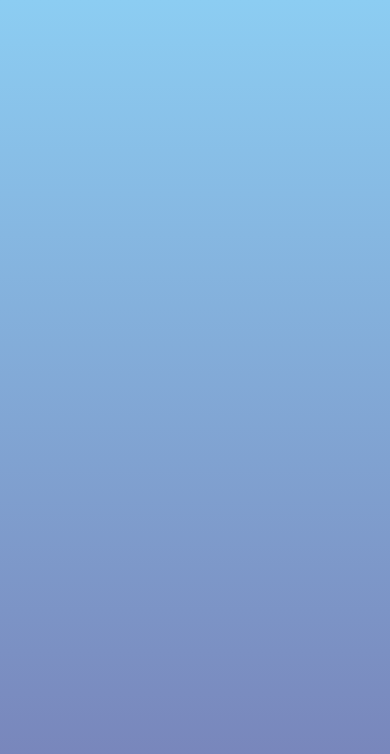
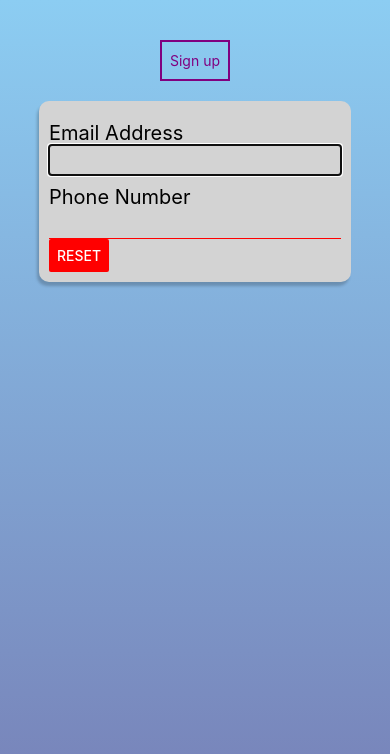
Before and after one commit to iamjackytung/CS5520Assignments, a React Native app in the folder Assignment1/: screen / in a window 390 px wide. Shown: the top 754 px of the page. Built offline with nearby package versions, Linux system fonts and the light colour scheme.

Commit message:
starting screen created with some logic in place but sign up button not created yet

```diff
--- a/Assignment1/App.js
+++ b/Assignment1/App.js
@@ -1,11 +1,42 @@
 import { StyleSheet, Text, View, SafeAreaView, Dimensions } from "react-native";
+import StartingScreen from "./components/StartingScreen";
 let ScreenHeight = Dimensions.get("window").height;
 import { LinearGradient } from "expo-linear-gradient";
+import { useState } from "react";
 
 export default function App() {
+  const [emailText, onChangeEmailAddress] = useState("");
+  const [phoneText, onChangePhoneNumber] = useState("");
+  const emailUpdateFunction = (text) => {
+    onChangeEmailAddress(text);
+  };
+  const phoneUpdateFunction = (text) => {
+    onChangePhoneNumber(text);
+  };
+  const signUpToConfirm = () => {
+    setConfirmScreenVisible(true);
+    setSignUpScreenVisible(false);
+  };
+
+  const resetFunction = () => {
+    onChangeEmailAddress("");
+    onChangePhoneNumber("");
+  };
+
+  const [signUpScreenVisible, setSignUpScreenVisible] = useState(true);
+
   return (
     <SafeAreaView style={styles.container}>
       <View style={styles.top}></View>
+      <StartingScreen
+        emailText={emailText}
+        phoneText={phoneText}
+        emailUpdateFunction={emailUpdateFunction}
+        phoneUpdateFunction={phoneUpdateFunction}
+        signUpToConfirm={signUpToConfirm}
+        signUpScreenVisible={signUpScreenVisible}
+        resetFunction={resetFunction}
+      />
       <LinearGradient
         colors={["rgb(140,205,242)", "rgb(118, 126, 181)"]}
         style={styles.background}
--- /dev/null
+++ b/Assignment1/components/StartingScreen.js
@@ -0,0 +1,106 @@
+import {
+  View,
+  Text,
+  Alert,
+  Button,
+  StyleSheet,
+  TextInput,
+  Modal,
+} from "react-native";
+import { React, useEffect, useState, useRef } from "react";
+import { LinearGradient } from "expo-linear-gradient";
+
+export default function StartingScreen({
+  emailUpdateFunction,
+  phoneUpdateFunction,
+  emailText,
+  phoneText,
+  signUpScreenVisible,
+  resetFunction,
+}) {
+  const [validEmailText, setValidEmailText] = useState("");
+  const [validPhoneText, setValidPhoneText] = useState("");
+  let email = false;
+  let phone = false;
+  return (
+    <Modal transparent={true} visible={signUpScreenVisible}>
+      <View style={styles.textBox}>
+        <Text style={styles.signUpText}>Sign up</Text>
+      </View>
+      <View style={styles.card}>
+        <View>
+          <Text style={styles.inputTitle}>Email Address</Text>
+          <TextInput
+            style={styles.input}
+            onChangeText={emailUpdateFunction}
+            value={emailText}
+          />
+          <Text>{validEmailText}</Text>
+
+          <Text style={styles.inputTitle}>Phone Number</Text>
+          <TextInput
+            style={styles.input}
+            onChangeText={phoneUpdateFunction}
+            value={phoneText}
+          />
+          <Text>{validPhoneText}</Text>
+        </View>
+
+        <View style={styles.buttons}>
+          <Button
+            onPress={() => {
+              resetFunction();
+              setValidEmailText("");
+              setValidPhoneText("");
+            }}
+            title="Reset"
+            color="red"
+            accessibilityLabel="Learn more about this purple button"
+          />
+        </View>
+      </View>
+    </Modal>
+  );
+}
+
+const styles = StyleSheet.create({
+  buttons: {
+    flexDirection: "row",
+  },
+  textBox: {
+    alignItems: "center",
+    alignSelf: "center",
+    width: 70,
+    borderWidth: 2,
+    marginBottom: 20,
+    marginTop: 40,
+    paddingVertical: 10,
+    borderColor: "purple",
+  },
+  card: {
+    width: "80%",
+    marginBottom: 10,
+    padding: 10,
+    backgroundColor: "lightgrey",
+    alignSelf: "center",
+    borderRadius: 10,
+    elevation: 5,
+    shadow: "black",
+    shadowOffset: { width: -2, height: 4 },
+    shadowOpacity: 0.2,
+    shadowRadius: 3,
+  },
+  signUpText: {
+    color: "purple",
+  },
+  inputTitle: {
+    marginTop: 10,
+    fontSize: 20,
+  },
+  input: {
+    height: 30,
+    width: "100%",
+    borderBottomWidth: 1,
+    borderBottomColor: "red",
+  },
+});
```
